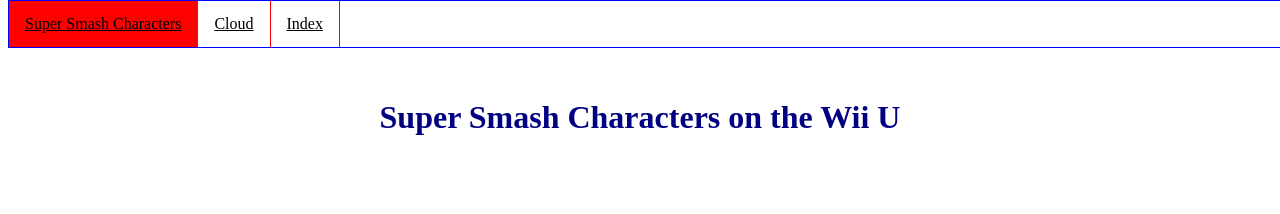
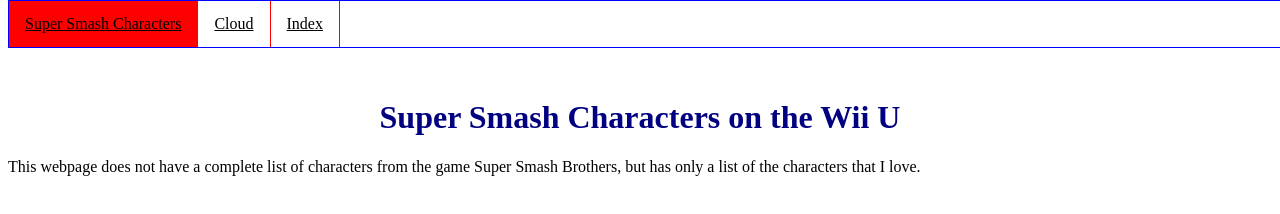
Before and after one commit to mbwells88/staticSite, a plain HTML site: page ssCharacters.html in a window 1280 px wide. Drawn offline with Linux system fonts and the light colour scheme.

Commit message:
added disclaimer

```diff
--- a/ssCharacters.html
+++ b/ssCharacters.html
@@ -17,6 +17,7 @@
 
 <body>
 	<h1> Super Smash Characters on the Wii U </h1>
+	<p> This webpage does not have a complete list of characters from the game Super Smash Brothers, but has only a list of the characters that I love. </p>
 </body>
 
 </html>
```
Also changed, not shown: 1 other file.
